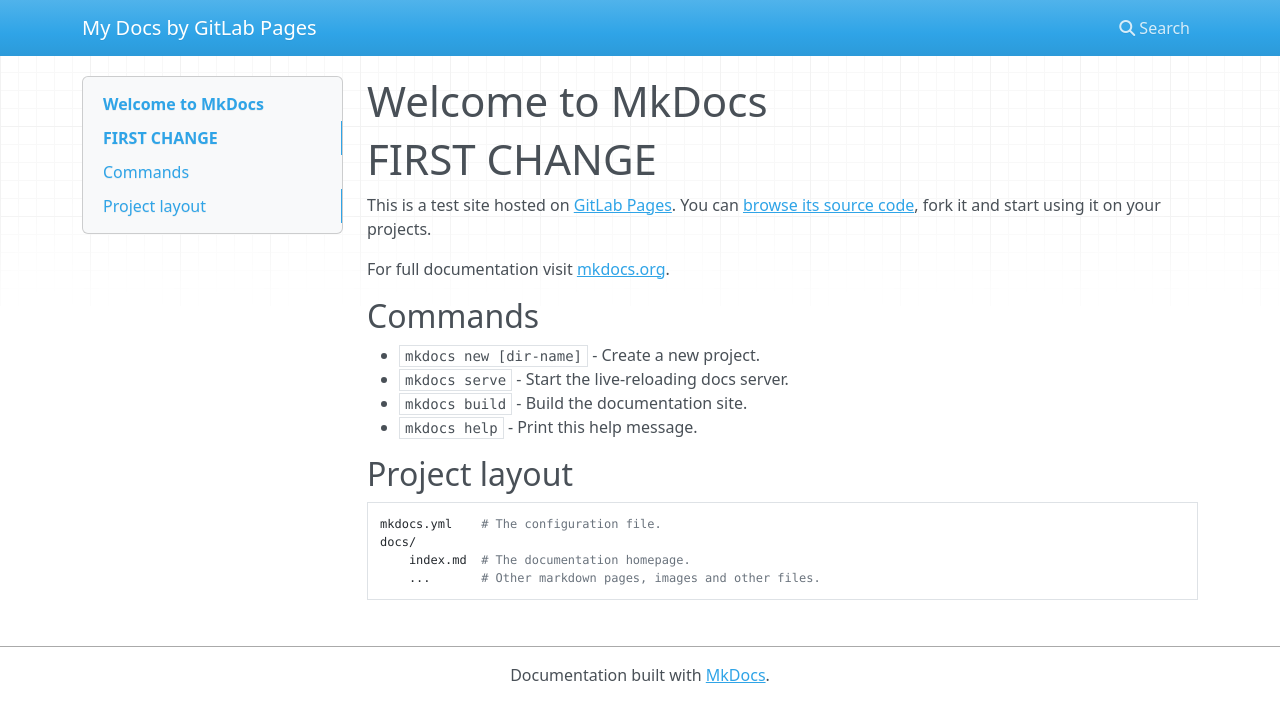
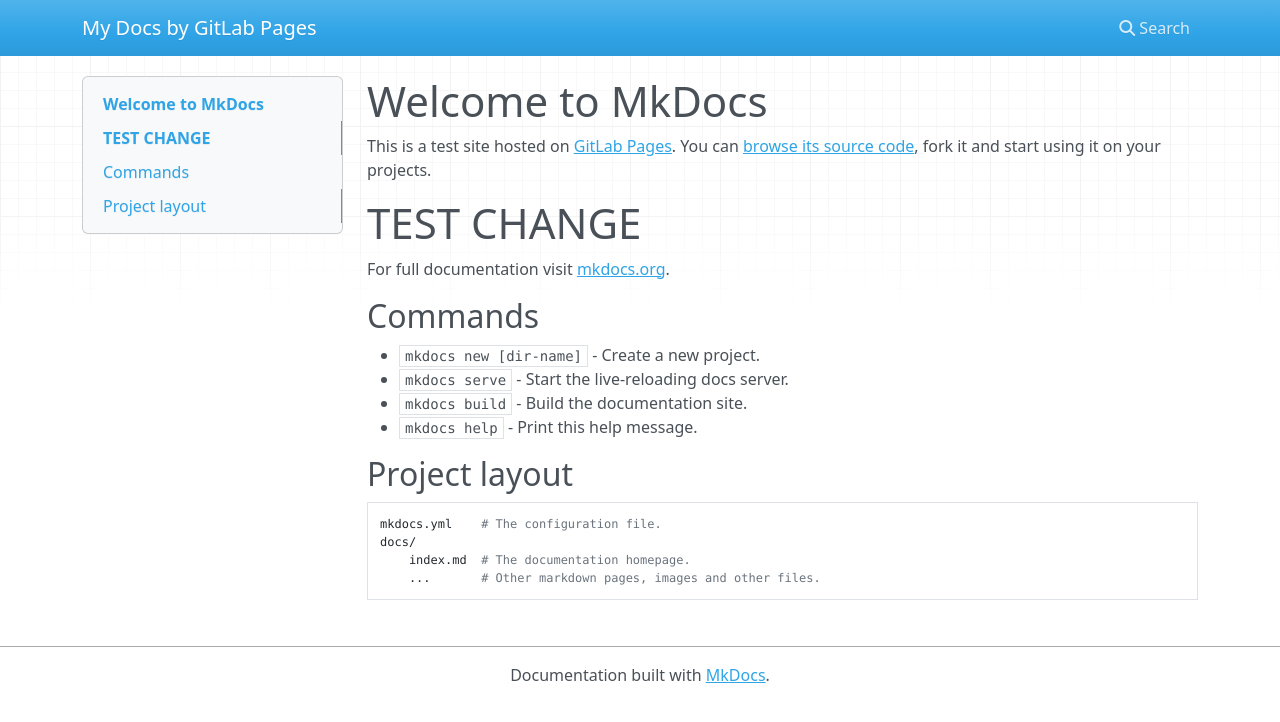
Before and after one commit to Che-Ann/CoddetsBootcamp2023-Che-annWirjosentono, an MkDocs documentation site: the page built from docs/index.md, in a window 1280 px wide. Shown: the top 722 px of the page. Built offline with MkDocs 1.6.1, drawn with Linux system fonts in a browser that asks for light colours; nearby versions of some CDN libraries.

Commit message:
Update index.md

```diff
--- a/docs/index.md
+++ b/docs/index.md
@@ -1,10 +1,9 @@
 # Welcome to MkDocs
 
-# FIRST CHANGE
 This is a test site hosted on [GitLab Pages](https://pages.gitlab.io). You can
 [browse its source code](https://gitlab.com/pages/mkdocs), fork it and start
 using it on your projects.
-
+# TEST CHANGE
 For full documentation visit [mkdocs.org](http://mkdocs.org).
 
 ## Commands
```
